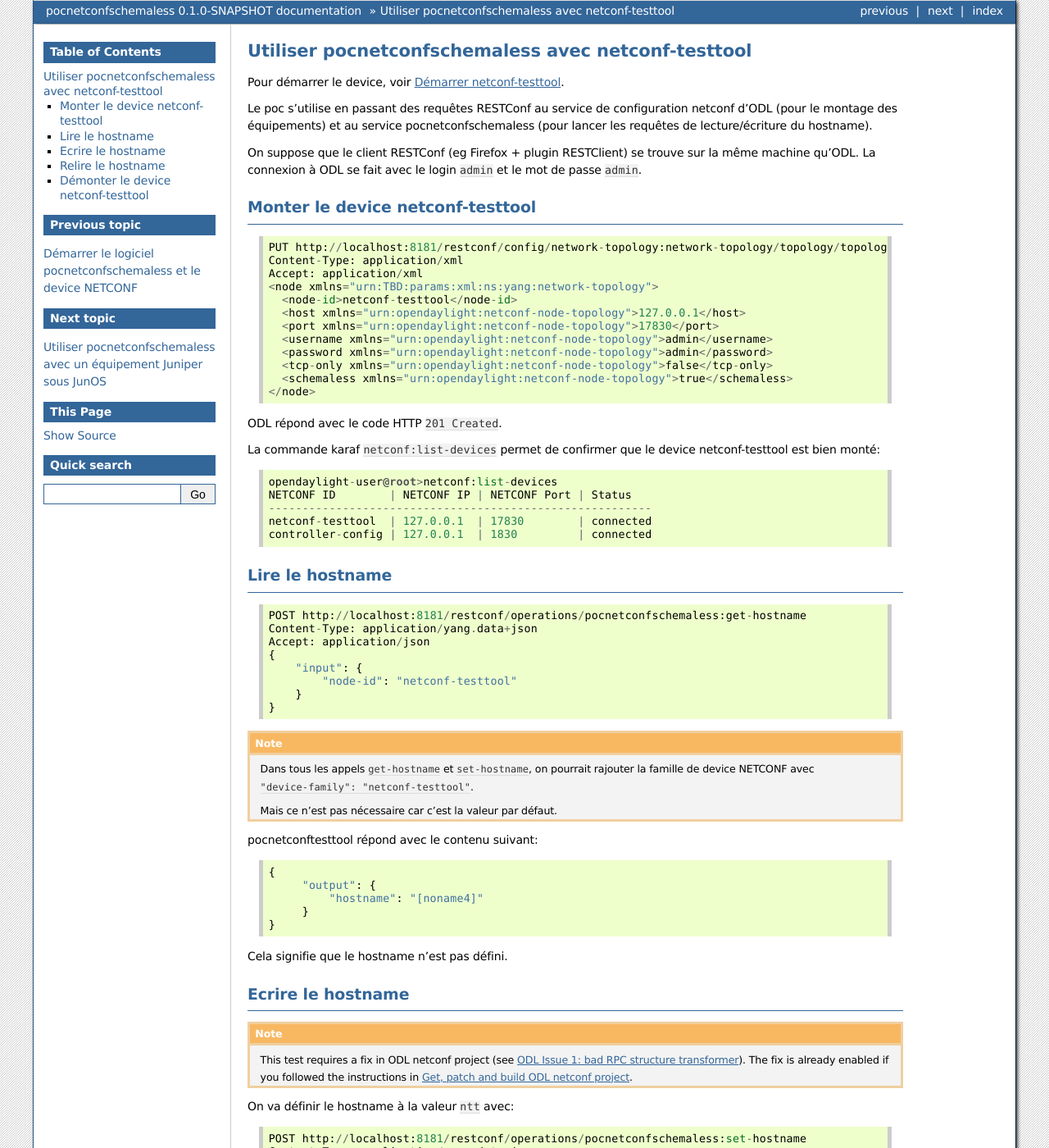
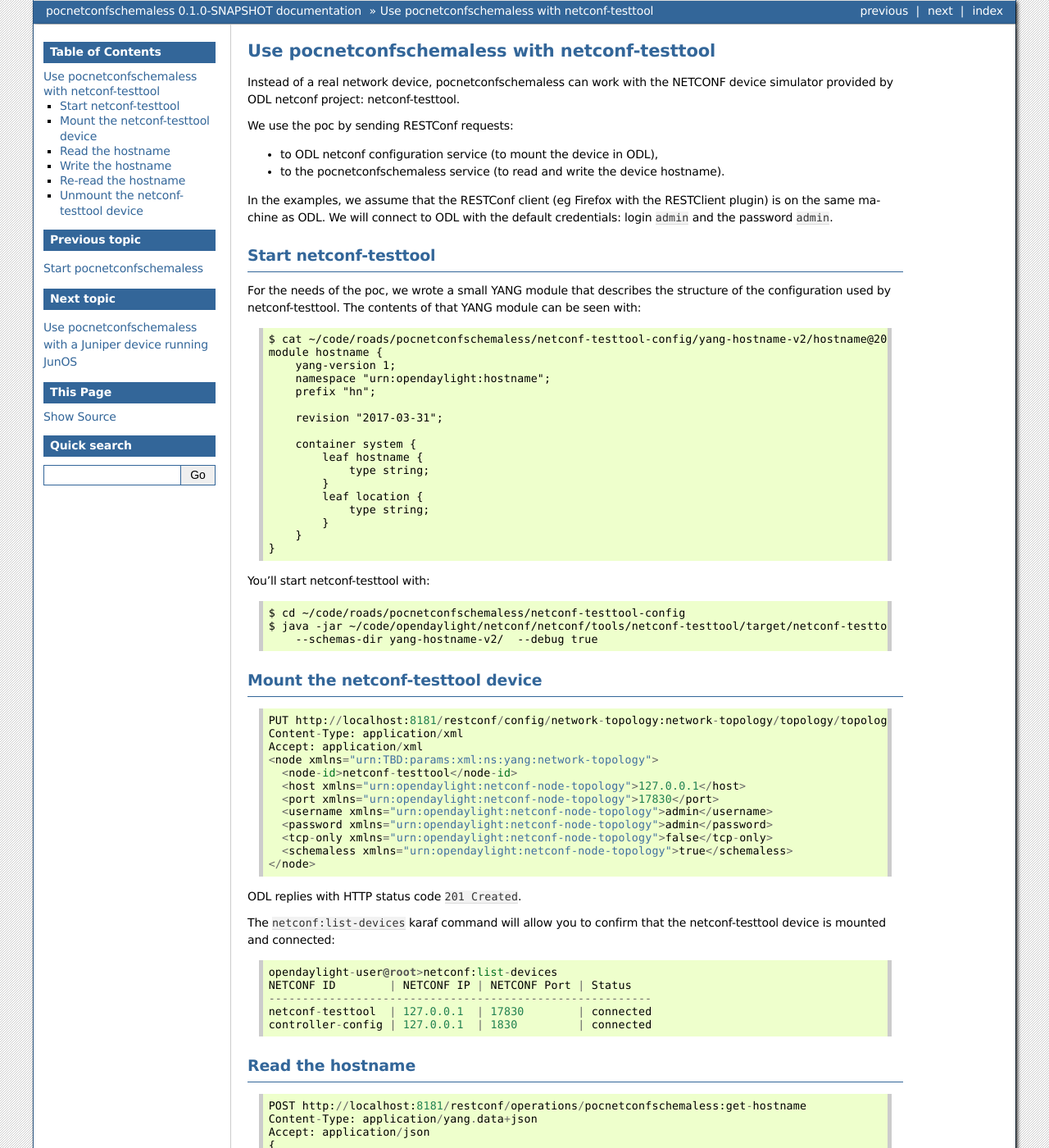
Before and after one commit to b-com/pocnetconfschemaless, a Sphinx documentation site: the page built from docs/user_guide/use_netconf_testtool.rst, in a window 1280 px wide and 1400 px high. Shown: the whole window at 82% size. Built offline with Sphinx 7.4.7, drawn with Linux system fonts in a browser that asks for light colours; some of the changed text lies outside the part shown.

Commit message:
docs: translate into English (complete)

```diff
--- a/docs/user_guide/use_netconf_testtool.rst
+++ b/docs/user_guide/use_netconf_testtool.rst
@@ -1,17 +1,55 @@
-Utiliser pocnetconfschemaless avec netconf-testtool
-===================================================
+Use pocnetconfschemaless with netconf-testtool
+==============================================
 
-Pour démarrer le device, voir :ref:`start-netconf-testtool`.
+Instead of a real network device, pocnetconfschemaless can work with the
+NETCONF device simulator provided by ODL netconf project: netconf-testtool.
 
-Le poc s'utilise en passant des requêtes RESTConf au service de configuration netconf d'ODL (pour le montage
-des équipements) et au service pocnetconfschemaless (pour lancer les requêtes de lecture/écriture du hostname).
+We use the poc by sending RESTConf requests:
 
-On suppose que le client RESTConf (eg Firefox + plugin RESTClient) se trouve sur la même machine qu'ODL. La connexion
-à ODL se fait avec le login ``admin`` et le mot de passe ``admin``.
+* to ODL netconf configuration service (to mount the device in ODL),
+
+* to the pocnetconfschemaless service (to read and write the device hostname).
+
+In the examples, we assume that the RESTConf client (eg Firefox with the
+RESTClient plugin) is on the same machine as ODL. We will connect to ODL
+with the default credentials: login ``admin`` and the password ``admin``.
+
+Start netconf-testtool
+----------------------
+
+For the needs of the poc, we wrote a small YANG module that describes the
+structure of the configuration used by netconf-testtool. The contents of that
+YANG module can be seen with::
+
+
+    $ cat ~/code/roads/pocnetconfschemaless/netconf-testtool-config/yang-hostname-v2/hostname@2017-03-31.yang
+    module hostname {
+        yang-version 1;
+        namespace "urn:opendaylight:hostname";
+        prefix "hn";
+
+        revision "2017-03-31";
+
+        container system {
+            leaf hostname {
+                type string;
+            }
+            leaf location {
+                type string;
+            }
+        }
+    }
+
+You'll start netconf-testtool with::
+
+   $ cd ~/code/roads/pocnetconfschemaless/netconf-testtool-config
+   $ java -jar ~/code/opendaylight/netconf/netconf/tools/netconf-testtool/target/netconf-testtool-1.2.0-Carbon-executable.jar \
+       --schemas-dir yang-hostname-v2/  --debug true
+
 
 .. _mount-netconf-testtool:
 
-Monter le device netconf-testtool
+Mount the netconf-testtool device
 ---------------------------------
 
 ::
@@ -29,9 +67,10 @@
       <schemaless xmlns="urn:opendaylight:netconf-node-topology">true</schemaless>
     </node>
 
-ODL répond avec le code HTTP ``201 Created``.
+ODL replies with HTTP status code ``201 Created``.
 
-La commande karaf ``netconf:list-devices`` permet de confirmer que le device netconf-testtool est bien monté::
+The ``netconf:list-devices`` karaf command will allow you to confirm that the
+netconf-testtool device is mounted and connected::
 
     opendaylight-user@root>netconf:list-devices
     NETCONF ID        | NETCONF IP | NETCONF Port | Status
@@ -39,8 +78,8 @@
     netconf-testtool  | 127.0.0.1  | 17830        | connected
     controller-config | 127.0.0.1  | 1830         | connected
 
-Lire le hostname
-----------------
+Read the hostname
+-----------------
 
 ::
 
@@ -55,12 +94,12 @@
 
 .. note::
 
-   Dans tous les appels ``get-hostname`` et ``set-hostname``, on pourrait rajouter la famille de device NETCONF
-   avec ``"device-family": "netconf-testtool"``.
+   In all the calls to ``get-hostname`` et ``set-hostname``, we could add the
+   NETCONF device family with ``"device-family": "netconf-testtool"``.
 
-   Mais ce n'est pas nécessaire car c'est la valeur par défaut.
+   Actually, this is not necessary because this is the default value.
 
-pocnetconftesttool répond avec le contenu suivant::
+Since the hostname is not defined yet, pocnetconftesttool replies with::
 
     {
          "output": {
@@ -68,9 +107,8 @@
          }
     }
 
-Cela signifie que le hostname n'est pas défini.
 
-Ecrire le hostname
+Write the hostname
 ------------------
 
 .. note::
@@ -79,7 +117,7 @@
    :ref:`issue-bad-transformer`). The fix is already enabled if you followed
    the instructions in :ref:`patch-netconf`.
 
-On va définir le hostname à la valeur ``ntt`` avec::
+The following example shows how to set the hostname to the ``ntt`` value::
 
    POST http://localhost:8181/restconf/operations/pocnetconfschemaless:set-hostname
    Content-Type: application/yang.data+json
@@ -91,9 +129,10 @@
        }
    }
 
-ODL répond avec le code HTTP ``200 OK``.
+ODL replies with HTTP status code ``200 OK``.
 
-Dans les logs de netconf-testtool, on voit passer (entre autres) le message NETCONF suivant::
+In netconf-testtool logs and ODL logs, we can see (among others) the following
+NETCONF message::
 
     <rpc xmlns="urn:ietf:params:xml:ns:netconf:base:1.0" message-id="m-4">
     <edit-config>
@@ -110,10 +149,10 @@
     </rpc>
 
 
-Relire le hostname
-------------------
+Re-read the hostname
+--------------------
 
-Comme lors de la première lecture, on demande le hostname avec::
+As during the first read, we can do::
 
    POST http://localhost:8181/restconf/operations/pocnetconfschemaless:get-hostname
    Content-Type: application/yang.data+json
@@ -124,7 +163,7 @@
        }
    }
 
-pocnetconftesttool répond cette fois avec le contenu suivant::
+This time, pocnetconftesttool replies with the following contents::
 
     {
          "output": {
@@ -132,7 +171,8 @@
          }
     }
 
-Dans les logs netconf-testtool, on voit qu'ODL demande la configuration avec le message NETCONF::
+In netconf-testtool tools, we can see that ODL requests the device configuration
+with the following NETCONF message::
 
     <rpc xmlns="urn:ietf:params:xml:ns:netconf:base:1.0" message-id="m-7">
     <get-config>
@@ -142,7 +182,7 @@
     </get-config>
     </rpc>
 
-netconf-testtool répond avec::
+netconf-testtool replies with::
 
     <rpc-reply xmlns="urn:ietf:params:xml:ns:netconf:base:1.0" message-id="m-7">
     <data>
@@ -153,9 +193,10 @@
     </rpc-reply>
 
 
-Démonter le device netconf-testtool
+Unmount the netconf-testtool device
 -----------------------------------
 
-Une fois le travail sur l'équipement terminé, on peut le démonter avec la requête REST suivant::
+When you have finished to work with the device, you can unmount it with the
+following RESTConf request::
 
    DELETE http://localhost:8181/restconf/config/network-topology:network-topology/topology/topology-netconf/node/netconf-testtool
--- a/docs/user_guide/use_nokia_sros_device.rst
+++ b/docs/user_guide/use_nokia_sros_device.rst
@@ -55,6 +55,9 @@
         <capability>urn:ietf:params:netconf:capability:startup:1.0</capability>
       </non-module-capabilities>
     </node>
+
+.. note:: You will need to adapt the ``host``, ``username`` and ``password``
+   fields to match your device configuration.
 
 .. note::
 
```
Also changed, not shown: docs/user_guide/start.rst (+13 -51 lines), docs/user_guide/use_junos_device.rst (+43 -28 lines).
